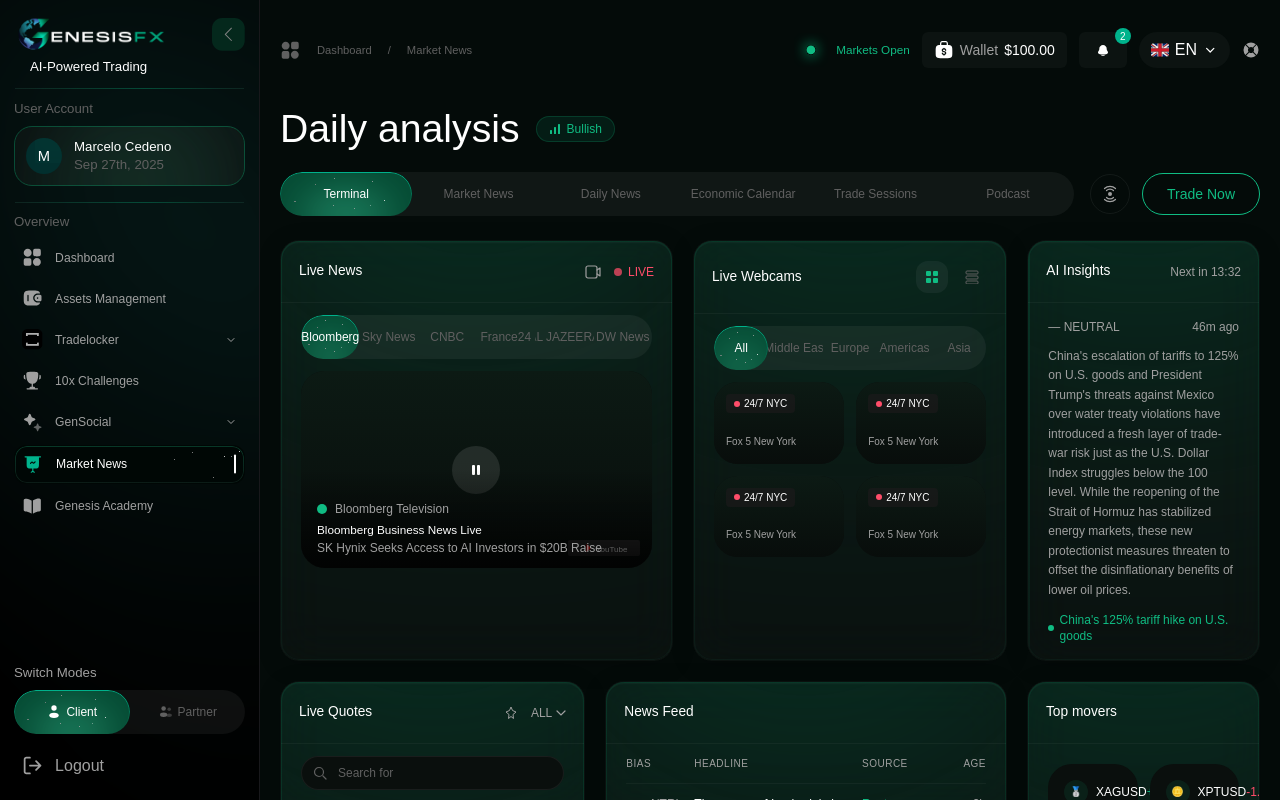
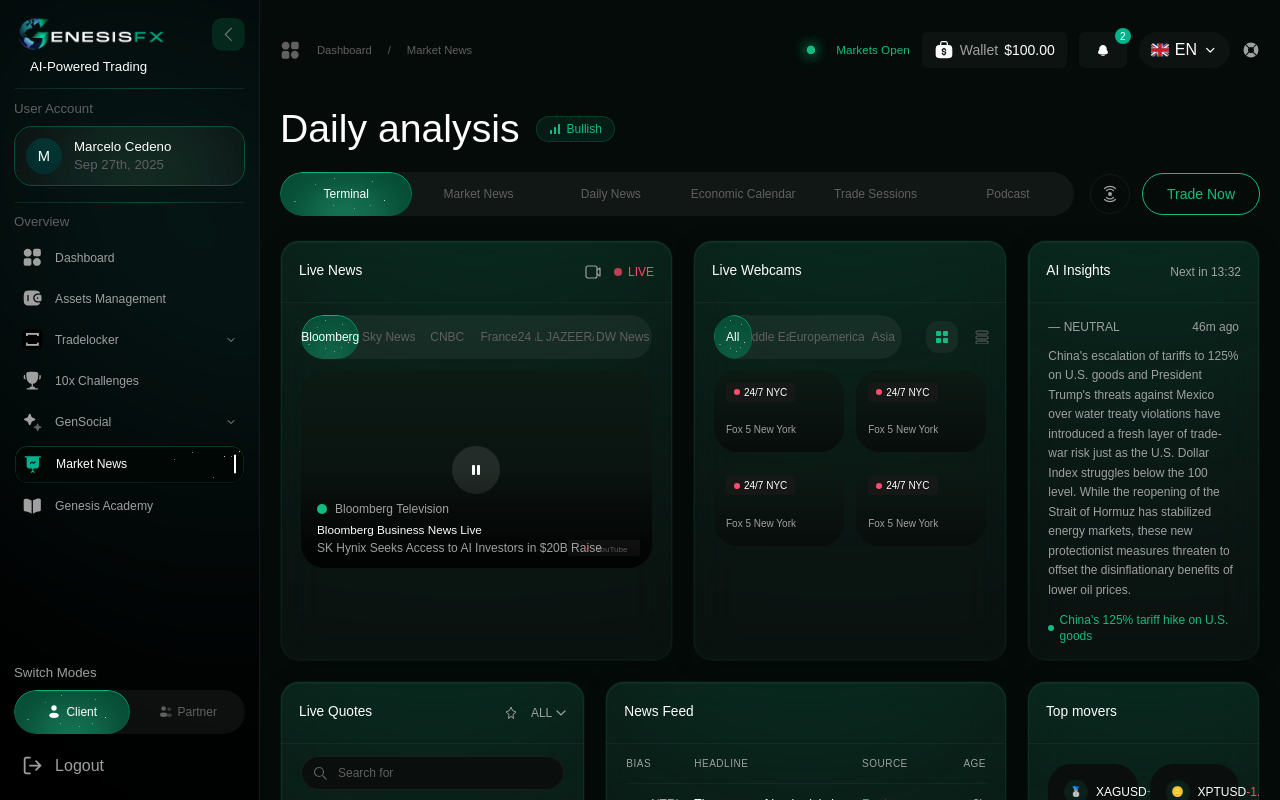
Before and after one commit to Mdx2025/GenesisFxDashboardMDX, a React (Vite) app: page /news in a window 1280 px wide. Built offline with nearby package versions, Linux system fonts and the light colour scheme; a web font is replaced by a local one.

Commit message:
Move grid/list icons into ModeToggle row with justify-between in WebcamCard

```diff
--- a/src/pages/NewsPage.tsx
+++ b/src/pages/NewsPage.tsx
@@ -127,10 +127,12 @@ function WebcamCard() {
     source: 'Fox 5 New York',
   }))
   return (
-    <Card
-      title="Live Webcams"
-      titleRight={
-        <div className="flex items-center gap-2">
+    <Card title="Live Webcams">
+      <div className="px-5 py-3 flex justify-between items-center gap-6">
+        <div className="max-w-md flex-1">
+          <ModeToggle options={[...WEBCAM_REGIONS]} activeIndex={region} onChange={setRegion} />
+        </div>
+        <div className="flex items-center gap-2 shrink-0">
           <button className="w-8 h-8 rounded-md bg-white/5 flex items-center justify-center cursor-pointer" aria-label="Grid view">
             <svg width="14" height="14" viewBox="0 0 14 14" fill="none"><rect x="1" y="1" width="5" height="5" rx="1" fill="#10BC83"/><rect x="8" y="1" width="5" height="5" rx="1" fill="#10BC83"/><rect x="1" y="8" width="5" height="5" rx="1" fill="#10BC83"/><rect x="8" y="8" width="5" height="5" rx="1" fill="#10BC83"/></svg>
           </button>
@@ -138,10 +140,6 @@ function WebcamCard() {
             <svg width="14" height="14" viewBox="0 0 14 14" fill="none"><rect x="1" y="1" width="12" height="3" rx="1" stroke="#606060" strokeWidth="1"/><rect x="1" y="6" width="12" height="3" rx="1" stroke="#606060" strokeWidth="1"/><rect x="1" y="11" width="12" height="3" rx="1" stroke="#606060" strokeWidth="1"/></svg>
           </button>
         </div>
-      }
-    >
-      <div className="px-5 py-3 max-w-md">
-        <ModeToggle options={[...WEBCAM_REGIONS]} activeIndex={region} onChange={setRegion} />
       </div>
       <div className="grid grid-cols-2 gap-3 px-5 pb-5">
         {webcams.map(cam => (
```
